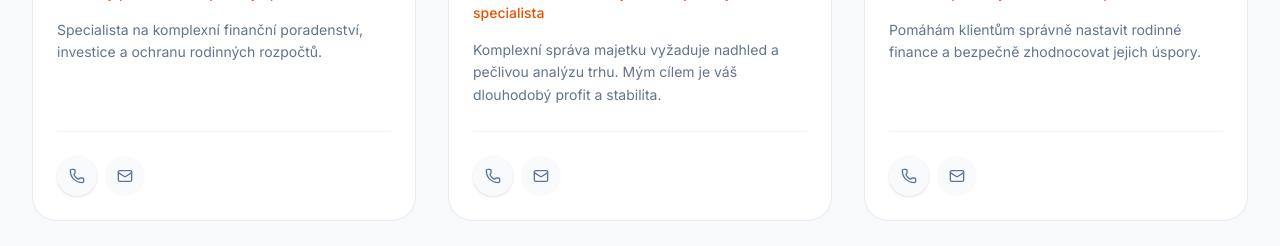
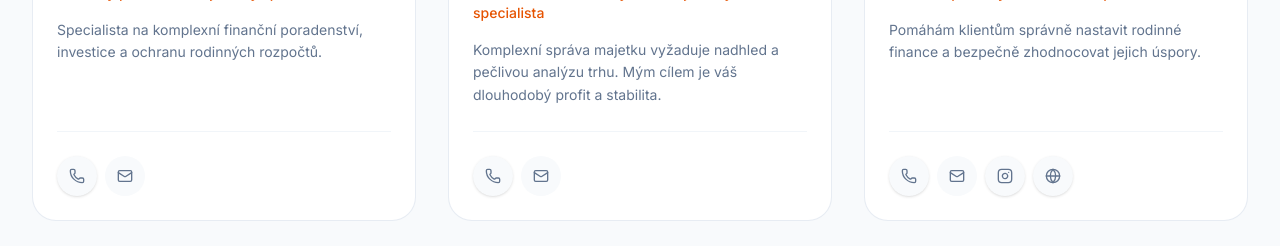
Before and after one commit to RemeskoXD/projekt22, a React (Vite) app: page / in a window 1280 px wide. Shown: the part 6120-6366 px from the top of the page. Built offline with nearby package versions, Linux system fonts and the light colour scheme; a web font is replaced by a local one.

Commit message:
feat: add direct contacts, website and social profiles for Sarka Navalana and support personal website links

```diff
--- a/src/data.ts
+++ b/src/data.ts
@@ -72,8 +72,12 @@ export const teamMembers: TeamMember[] = [
     bio: 'Pomáhám klientům správně nastavit rodinné finance a bezpečně zhodnocovat jejich úspory.',
     quote: '"Důvěra a otevřená komunikace jsou základem úspěšné finanční cesty."',
     email: 'sarka.navalana@zfpa.cz',
-    phone: '+420 606 084 044',
+    phone: '+420 731 554 487',
     imageUrl: '/HRK 1/Sarka Navalana/WEB/DSC_7124-Edit.webp',
+    socials: {
+      website: 'https://www.sarkanavalana.cz',
+      instagram: 'https://www.instagram.com/zfppreloucsi/'
+    }
   },
   {
     id: 'michaela-ivanova',
--- a/src/pages/Home.tsx
+++ b/src/pages/Home.tsx
@@ -1,5 +1,5 @@
 import { motion, useScroll, useTransform, useSpring } from 'motion/react';
-import { ArrowRight, ShieldCheck, TrendingUp, Home as HomeIcon, Phone, Mail, Linkedin, Facebook, Instagram, Headphones, Mic, Sparkles, Award } from 'lucide-react';
+import { ArrowRight, ShieldCheck, TrendingUp, Home as HomeIcon, Phone, Mail, Linkedin, Facebook, Instagram, Globe, Headphones, Mic, Sparkles, Award } from 'lucide-react';
 import { Link } from 'react-router-dom';
 import { teamMembers, getImageUrl } from '../data';
 import { ImageWithFallback } from '../components/ImageWithFallback';
@@ -451,6 +451,11 @@ export default function Home() {
                       <Instagram className="w-4 h-4" />
                     </a>
                   )}
+                  {member.socials?.website && (
+                    <a href={member.socials.website} target="_blank" rel="noreferrer noopener" aria-label={`Webové stránky: ${member.name}`} className="w-10 h-10 rounded-full bg-slate-50 hover:bg-brand-50 hover:text-brand-600 text-slate-500 flex items-center justify-center transition-colors shadow-sm" title="Osobní webové stránky">
+                      <Globe className="w-4 h-4" />
+                    </a>
+                  )}
                   {member.socials?.linkedin && (
                     <a href={member.socials.linkedin} target="_blank" rel="noreferrer noopener" aria-label={`LinkedIn profil: ${member.name}`} className="w-10 h-10 rounded-full bg-slate-50 hover:bg-brand-50 hover:text-blue-700 text-slate-500 flex items-center justify-center transition-colors shadow-sm" title="LinkedIn">
                       <Linkedin className="w-4 h-4" />
--- a/src/pages/MemberDetail.tsx
+++ b/src/pages/MemberDetail.tsx
@@ -2,7 +2,7 @@ import { useParams, Link } from 'react-router-dom';
 import { motion } from 'motion/react';
 import { teamMembers, getImageUrl } from '../data';
 import { ImageWithFallback } from '../components/ImageWithFallback';
-import { ArrowLeft, Mail, Phone, Facebook, Linkedin, Instagram } from 'lucide-react';
+import { ArrowLeft, Mail, Phone, Facebook, Linkedin, Instagram, Globe } from 'lucide-react';
 import SEO from '../components/SEO';
 
 export default function MemberDetail() {
@@ -113,6 +113,11 @@ export default function MemberDetail() {
                         <Instagram className="w-4 h-4" />
                       </a>
                     )}
+                    {member.socials.website && (
+                      <a href={member.socials.website} target="_blank" rel="noreferrer noopener" aria-label={`Webové stránky: ${member.name}`} className="w-10 h-10 rounded-full bg-white border border-slate-200 flex items-center justify-center text-slate-600 hover:text-brand-600 hover:border-brand-200 transition-colors shadow-sm" title="Osobní webové stránky">
+                        <Globe className="w-4 h-4" />
+                      </a>
+                    )}
                     {member.socials.linkedin && (
                       <a href={member.socials.linkedin} target="_blank" rel="noreferrer noopener" aria-label={`LinkedIn profil: ${member.name}`} className="w-10 h-10 rounded-full bg-white border border-slate-200 flex items-center justify-center text-slate-600 hover:text-blue-700 hover:border-blue-200 transition-colors shadow-sm" title="LinkedIn">
                         <Linkedin className="w-4 h-4" />
--- a/src/pages/Team.tsx
+++ b/src/pages/Team.tsx
@@ -2,7 +2,7 @@ import { motion } from 'motion/react';
 import { Link } from 'react-router-dom';
 import { teamMembers, getImageUrl } from '../data';
 import { ImageWithFallback } from '../components/ImageWithFallback';
-import { ArrowRight, Users, Sparkles, Phone, Mail, Facebook, Instagram, Linkedin } from 'lucide-react';
+import { ArrowRight, Users, Sparkles, Phone, Mail, Facebook, Instagram, Linkedin, Globe } from 'lucide-react';
 import SEO from '../components/SEO';
 import AmbientBackground from '../components/animations/AmbientBackground';
 import ScrollReveal from '../components/animations/ScrollReveal';
@@ -117,6 +117,11 @@ export default function Team() {
                       <Instagram className="w-4 h-4" />
                     </a>
                   )}
+                  {member.socials?.website && (
+                    <a href={member.socials.website} target="_blank" rel="noreferrer noopener" aria-label={`Webové stránky: ${member.name}`} className="w-9 h-9 rounded-full bg-slate-50 hover:bg-brand-50 hover:text-brand-600 text-slate-500 flex items-center justify-center transition-colors shadow-sm" title="Osobní webové stránky">
+                      <Globe className="w-4 h-4" />
+                    </a>
+                  )}
                   {member.socials?.linkedin && (
                     <a href={member.socials.linkedin} target="_blank" rel="noreferrer noopener" aria-label={`LinkedIn profil: ${member.name}`} className="w-9 h-9 rounded-full bg-slate-50 hover:bg-brand-50 hover:text-blue-700 text-slate-500 flex items-center justify-center transition-colors shadow-sm" title="LinkedIn">
                       <Linkedin className="w-4 h-4" />
--- a/src/types.ts
+++ b/src/types.ts
@@ -11,6 +11,7 @@ export interface TeamMember {
     linkedin?: string;
     facebook?: string;
     instagram?: string;
+    website?: string;
   };
 }
 
```
